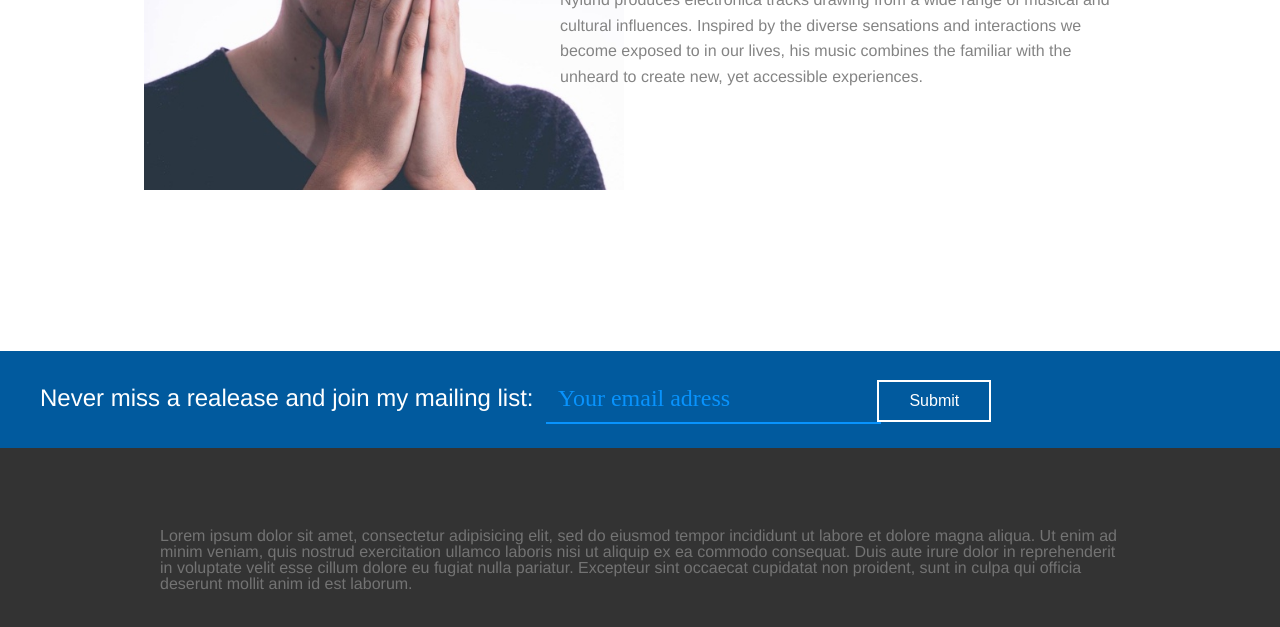
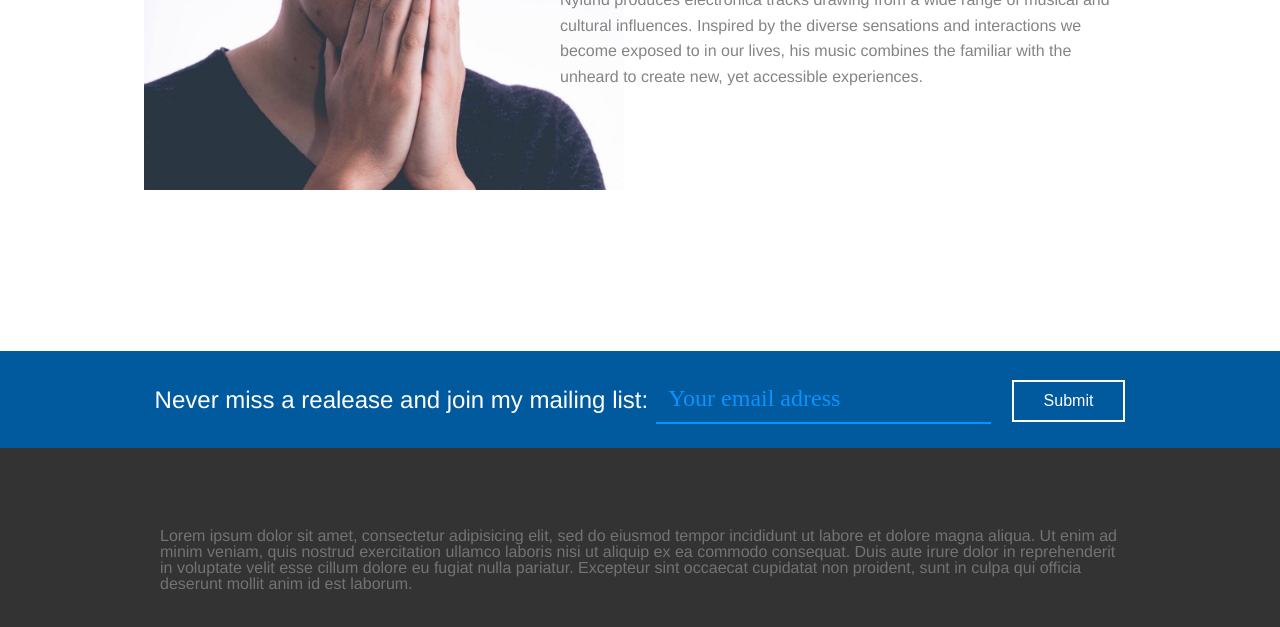
Before and after one commit to oleharland/nylund-website, a website: page app/index.html in a window 1280 px wide. Shown: the part 449-1076 px from the top of the page. Drawn offline with nearby package versions, Linux system fonts and the light colour scheme; files that its build step writes are made by us from their sources.

Commit message:
desktop mailing finished

```diff
--- a/app/index.html
+++ b/app/index.html
@@ -59,6 +59,7 @@
     </section>
 
     <div id="mailingList">
+      <div class="container">
         <span>
           <p class="mailingListLabel">Never miss a realease and join my mailing list:</p>
         </span>
@@ -74,6 +75,7 @@
             </form>
           </fieldset>
         </span>
+      </div>
     </div>
 
     <footer>
--- a/app/styles/main.scss
+++ b/app/styles/main.scss
@@ -150,6 +150,7 @@ fieldset {
   background-color: transparent;
   border:2px solid $white;
   padding:10px 30px;
+  margin-left: 24px;
   font-size: 16px;
   color: $white;
   -webkit-transition: all 0.1s ease-in-out;
```
Lines whose indentation alone changed are shown as unchanged.
